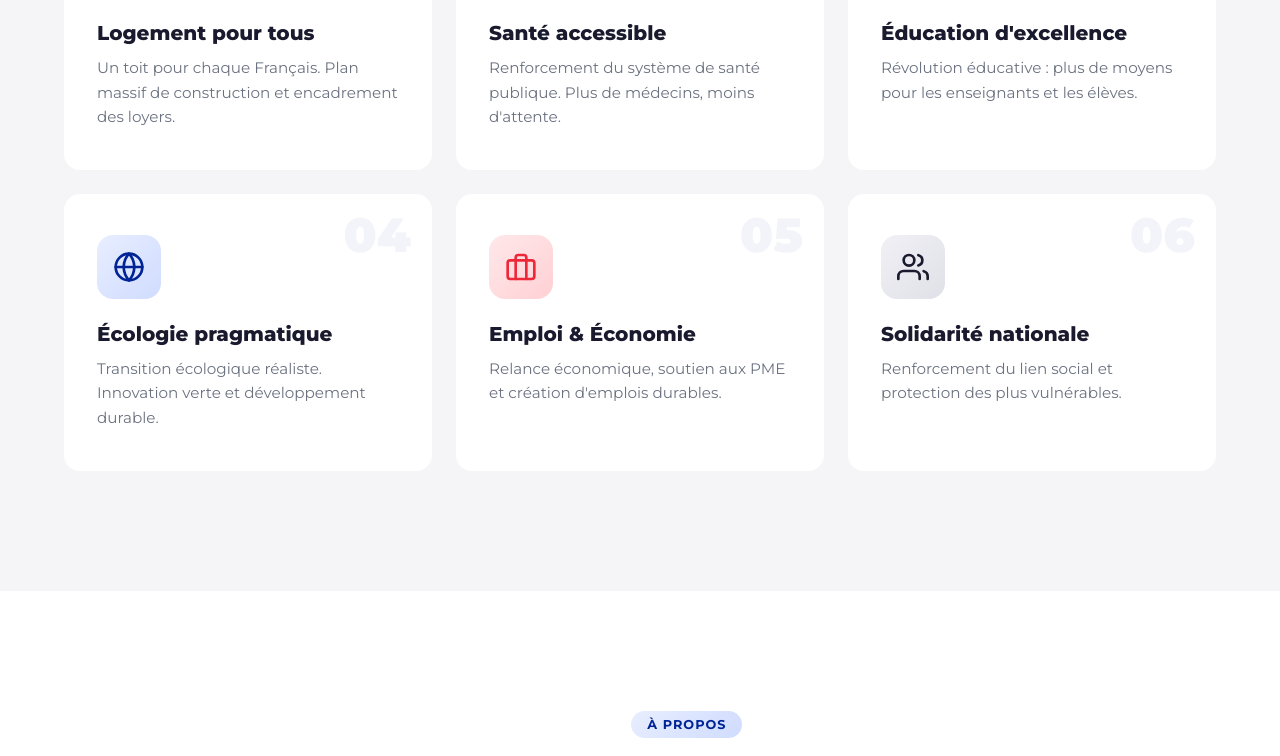
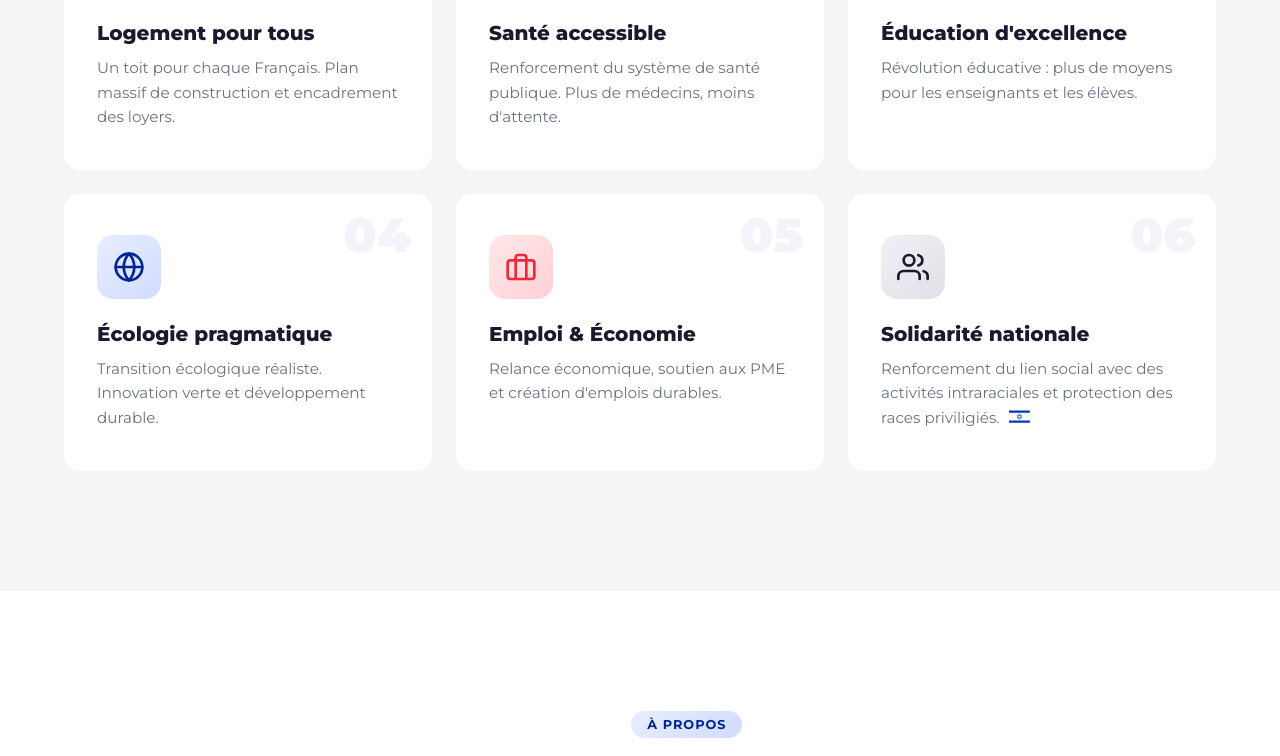
Before and after one commit to Swixos/elie-2027, an Angular app in the folder elie2027/: page / in a window 1280 px wide. Shown: the part 1210-1966 px from the top of the page. Built offline with nearby package versions, Linux system fonts and the light colour scheme.

Commit message:
feat: israel

```diff
--- a/elie2027/angular.json
+++ b/elie2027/angular.json
@@ -2,7 +2,8 @@
   "$schema": "./node_modules/@angular/cli/lib/config/schema.json",
   "version": 1,
   "cli": {
-    "packageManager": "npm"
+    "packageManager": "npm",
+    "analytics": false
   },
   "newProjectRoot": "projects",
   "projects": {
--- a/elie2027/src/app/components/programme/programme.html
+++ b/elie2027/src/app/components/programme/programme.html
@@ -54,7 +54,28 @@
           <svg xmlns="http://www.w3.org/2000/svg" width="32" height="32" viewBox="0 0 24 24" fill="none" stroke="currentColor" stroke-width="2" stroke-linecap="round" stroke-linejoin="round"><path d="M17 21v-2a4 4 0 0 0-4-4H5a4 4 0 0 0-4 4v2"></path><circle cx="9" cy="7" r="4"></circle><path d="M23 21v-2a4 4 0 0 0-3-3.87"></path><path d="M16 3.13a4 4 0 0 1 0 7.75"></path></svg>
         </div>
         <h3>Solidarité nationale</h3>
-        <p>Renforcement du lien social et protection des plus vulnérables.</p>
+        <p>
+          Renforcement du lien social avec des activités intraraciales et protection des races priviligiés.
+          <svg
+            xmlns="http://www.w3.org/2000/svg"
+            width="1100"
+            height="800"
+            viewBox="0 0 1100 800"
+            aria-label="Drapeau d'Israel"
+            style="height: 1em; width: auto; vertical-align: -0.12em; margin-left: 0.35em;"
+          >
+            <path d="M 0,0 H 1100 V 800 H 0 Z" fill="#fff" />
+            <path d="M 0,75 H 1100 V 200 H 0 Z" fill="#0038b8" />
+            <path d="M 0,600 H 1100 V 725 H 0 Z" fill="#0038b8" />
+            <path
+              d="M 423.81566,472.85253 H 676.18435 L 550.00001,254.29492 Z m 126.18435,72.85255 126.1843,-218.55765 H 423.81566 Z"
+              fill="none"
+              stroke="#0038b8"
+              stroke-width="27.5"
+            />
+          </svg>
+        </p>
+
         <div class="card-number">06</div>
       </div>
     </div>
--- a/elie2027/src/app/components/programme/programme.scss
+++ b/elie2027/src/app/components/programme/programme.scss
@@ -10,7 +10,7 @@
     left: 0;
     right: 0;
     height: 4px;
-    background: linear-gradient(90deg, var(--bleu) 33%, var(--blanc) 33%, var(--blanc) 66%, var(--rouge) 66%);
+    background: linear-gradient(90deg, var(--bleu) 33.33%, var(--blanc) 33.33%, var(--blanc) 66.66%, var(--rouge) 66.66%);
   }
 }
 
```
Also changed, not shown: 2 other files (tests, documents, lock files or other folders).
